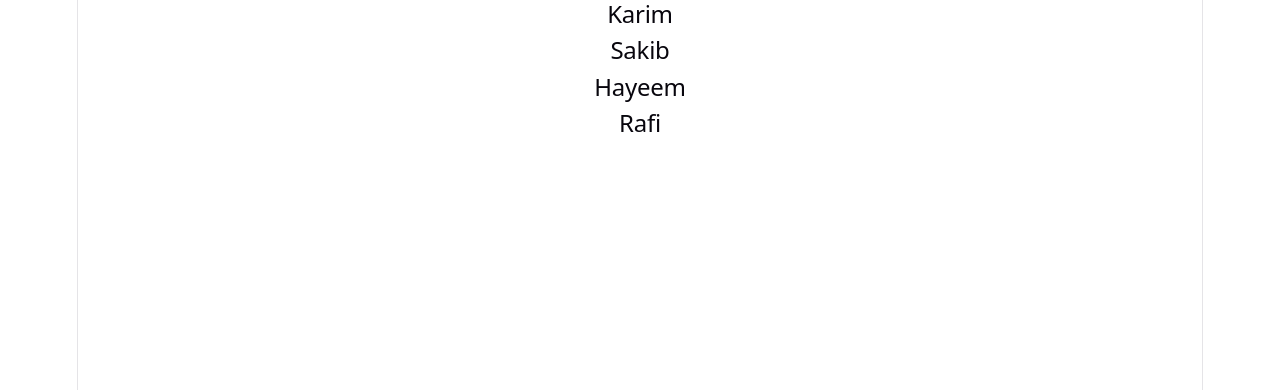
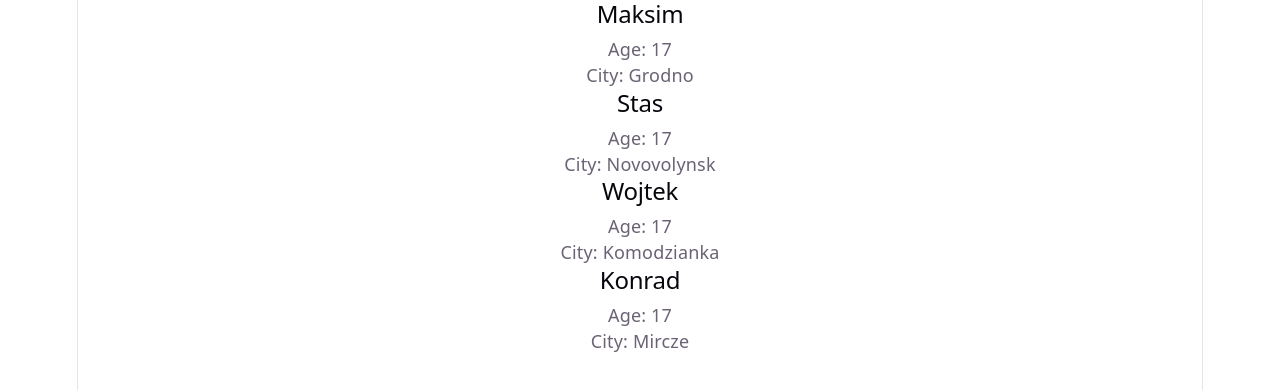
Before and after one commit to dgmity/erasmus-projects, a React (Vite) app in the folder react-js/: page / in a window 1280 px wide. Shown: the top 390 px of the page. Built offline with nearby package versions, Linux system fonts and the light colour scheme.

Commit message:
Display Array Of Objects

```diff
--- a/react-js/src/App.jsx
+++ b/react-js/src/App.jsx
@@ -1,10 +1,35 @@
 function App() {
-  const students = ["Rahim", "Karim", "Sakib", "Hasan", "Hayeem", "Rafi"];
+  const students = [
+    {
+      name: "Maksim",
+      age: 17,
+      city: "Grodno"
+    },
+    {
+      name: "Stas",
+      age: 17,
+      city: "Novovolynsk"
+    },
+    {
+      name: "Wojtek",
+      age: 17,
+      city: "Komodzianka"
+    },
+    {
+      name: "Konrad",
+      age: 17,
+      city: "Mircze"
+    }
+  ]
 
   return (
     <div>
-      {students.filter((student) => student !== "Rahim" && student !== "Hasan").map((student, index) => (
-        <h2 key={index}>{student}</h2>
+      {students.map((student, index) => (
+        <div key={index}>
+          <h2>{student.name}</h2>
+          <p>Age: {student.age}</p>
+          <p>City: {student.city}</p>
+        </div>
       ))}
     </div>
   );
```
